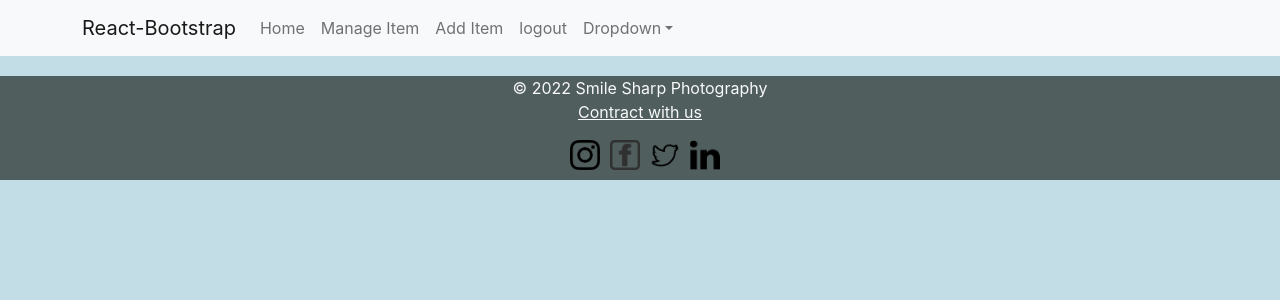
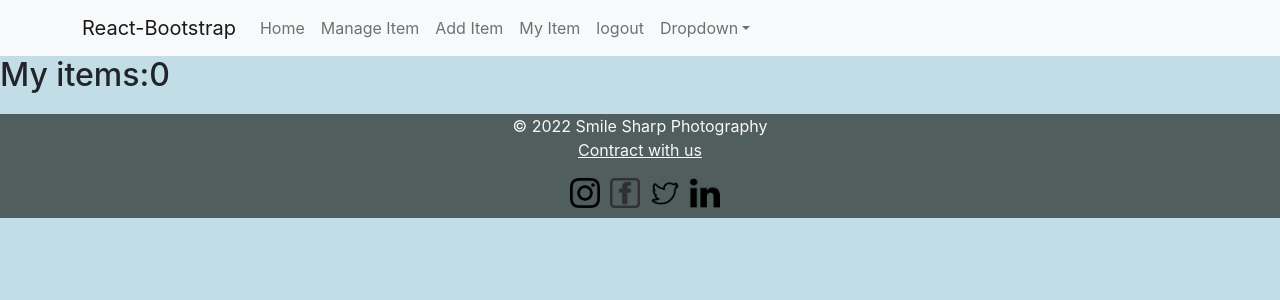
Before and after one commit to Hridoy8444/Unload-Warehouse, a React (Create React App) app: page /myitem in a window 1280 px wide. Shown: the top 300 px of the page. Built offline with nearby package versions, Linux system fonts and the light colour scheme; no server answers; sample sign-in values are in the browser's storage.

Commit message:
myItem added

```diff
--- a/package.json
+++ b/package.json
@@ -6,6 +6,7 @@
     "@testing-library/jest-dom": "^5.16.4",
     "@testing-library/react": "^13.2.0",
     "@testing-library/user-event": "^13.5.0",
+    "axios": "^0.27.2",
     "bootstrap": "^5.1.3",
     "firebase": "^9.8.0",
     "react": "^18.1.0",
--- a/src/App.js
+++ b/src/App.js
@@ -10,6 +10,7 @@ import RequireAuth from './Page/RequireAuth.js/RequireAuth';
 import ManageItem from './Page/ManageItem/ManageItem';
 import AddItem from './Page/AddItem/AddItem';
 import Footer from './Page/Shared/Footer/Footer';
+import MyItem from './Page/MyItem/MyItem';
 
 function App() {
   return (
@@ -28,6 +29,9 @@ function App() {
         </RequireAuth>}></Route>
         <Route path='/login' element={<Login></Login>}></Route>
         <Route path='signup' element={<SignUp></SignUp>}></Route>
+        <Route path='/myitem' element={<RequireAuth>
+          <MyItem></MyItem>
+        </RequireAuth>}></Route>
 
       </Routes>
       <Footer></Footer>
--- a/src/Page/AddItem/AddItem.js
+++ b/src/Page/AddItem/AddItem.js
@@ -1,8 +1,12 @@
 import React from 'react';
+import { useAuthState } from 'react-firebase-hooks/auth';
 import { useForm } from "react-hook-form";
+import auth from '../../firebase.init';
+
 
 const AddItem = () => {
     const { register, handleSubmit } = useForm();
+    const [user] = useAuthState(auth);
     const onSubmit = data => {
         console.log(data);
         const url = `http://localhost:5000/item`;
@@ -32,6 +36,7 @@ const AddItem = () => {
                 <input className='mb-2' placeholder='price' type="number" {...register("price")} />
                 <input className='mb-2' placeholder='Quantity' type="number" {...register("quantity")} />
                 <input className='mb-2' placeholder='Photo URL' type="text" {...register("img")} />
+                <input className='mb-2' value={user.email} type="text" placeholder='Email' {...register("email", { required: true })} />
                 <input type="submit" />
             </form>
         </div>
--- a/src/Page/Home/Items/Items.js
+++ b/src/Page/Home/Items/Items.js
@@ -14,7 +14,7 @@ const Items = () => {
             <h2 className='text-center'>Items: {items.length}</h2>
             <div className='row container mx-auto ms-4'>
                 {
-                    items.map(item => <Item
+                    items.slice(0, 6).map(item => <Item
                     key={item._id}
                     item={item}
                     ></Item> )
--- /dev/null
+++ b/src/Page/MyItem/MyItem.js
@@ -0,0 +1,31 @@
+import axios from 'axios';
+import React, { useState, useEffect } from 'react';
+import { useAuthState } from 'react-firebase-hooks/auth';
+import auth from '../../firebase.init';
+
+
+
+const MyItem = () => {
+    const [item, setItem] = useState([]);
+    const [user] = useAuthState(auth);
+    useEffect(() => {
+        const getItem = async () => {
+            const email = user.email;
+            const url = `http://localhost:5000/product?email=${email}`;
+            const { data } = await axios.get(url);
+            console.log(data);
+            setItem(data);
+
+        }
+        getItem();
+
+    }, [user])
+
+    return (
+        <div>
+            <h2>My items:{item.length}</h2>
+        </div>
+    );
+};
+
+export default MyItem;
--- a/src/Page/Shared/Header/Header.js
+++ b/src/Page/Shared/Header/Header.js
@@ -20,6 +20,7 @@ const Header = () => {
                             <Nav.Link href="/">Home</Nav.Link>
                             <Nav.Link href="/manage">Manage Item</Nav.Link>
                             <Nav.Link href="/additem">Add Item</Nav.Link>
+                            <Nav.Link href="/myitem">My Item</Nav.Link>
                             {
                                 user ?
                                 <Nav.Link onClick={handleLogOut} href="/login">logout</Nav.Link>
```
Also changed, not shown: 1 other file (tests, documents, lock files or other folders).
